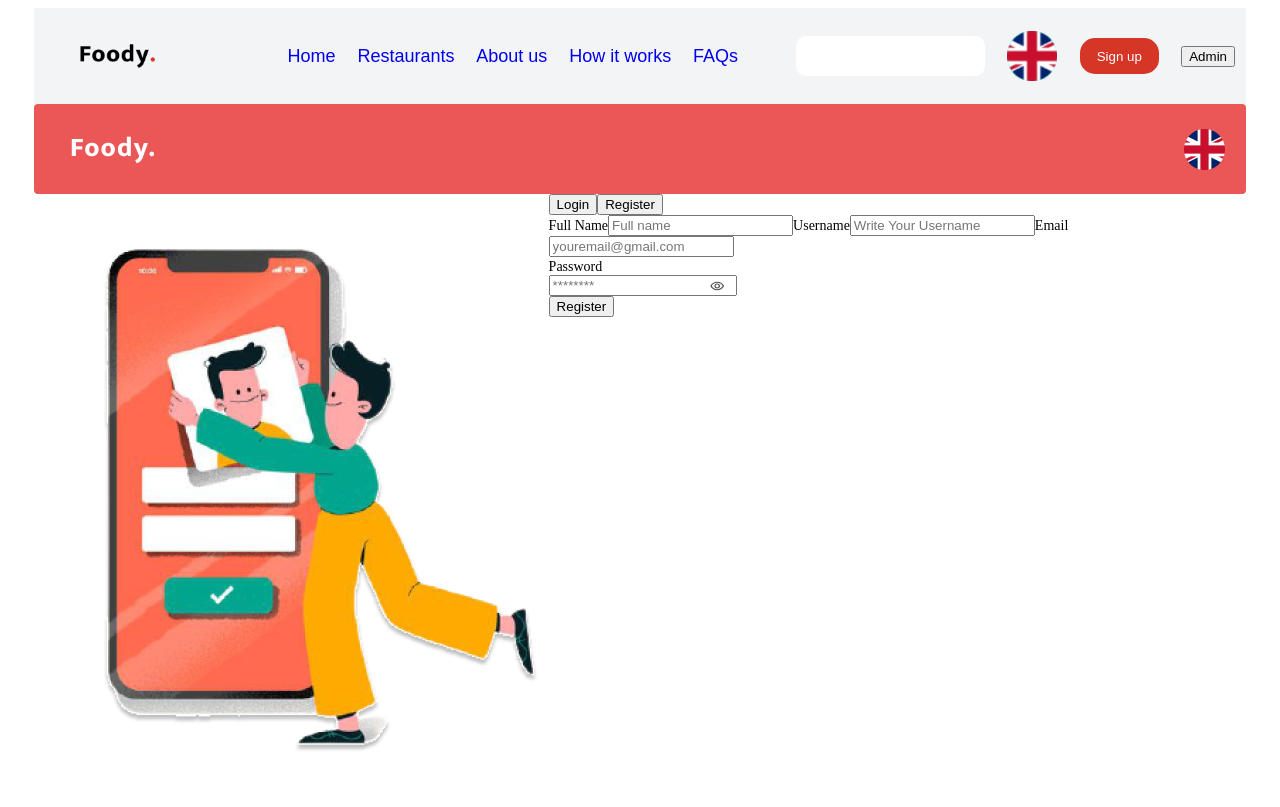
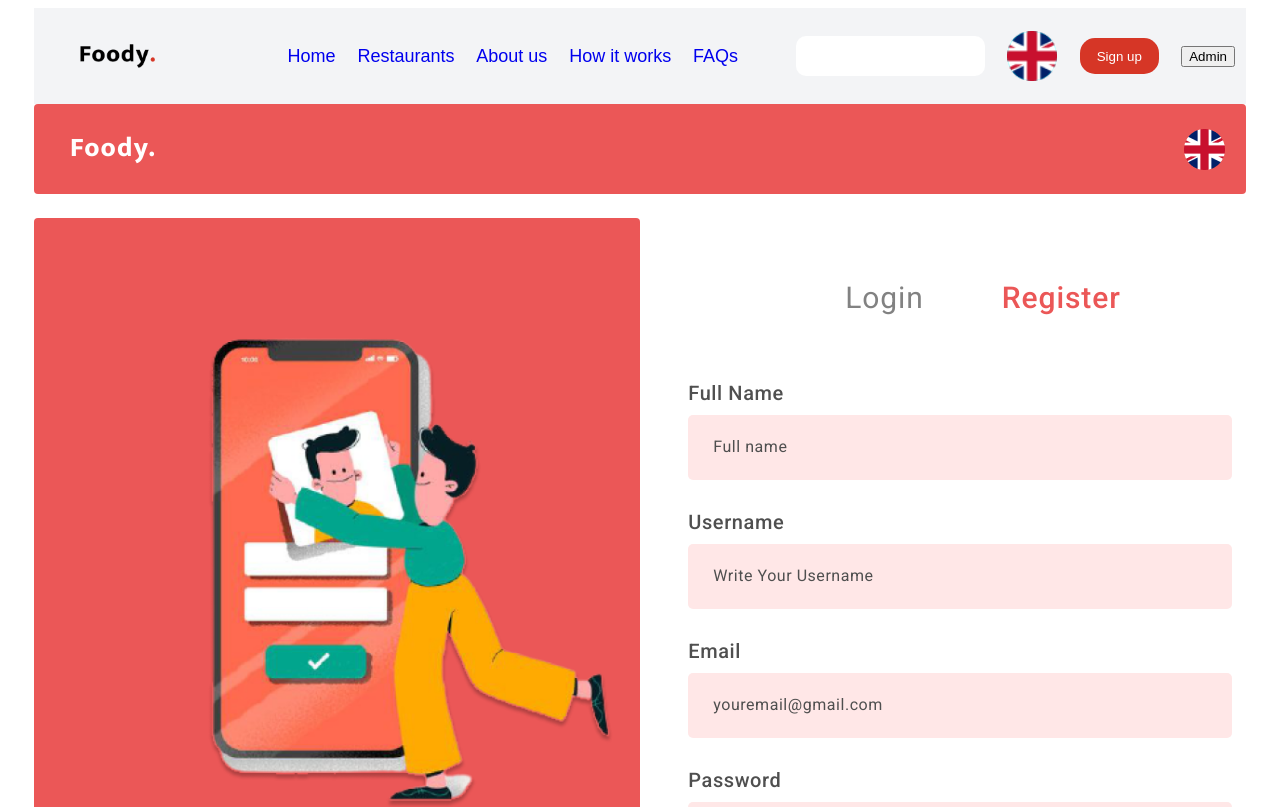
Before and after one commit to Rufat239/foody_client, a React (Create React App) app: page /registerPage in a window 1280 px wide. Shown: the top 807 px of the page. Built offline with nearby package versions, Linux system fonts and the light colour scheme.

Commit message:
register design work

```diff
--- a/src/components/Login/Login.jsx
+++ b/src/components/Login/Login.jsx
@@ -70,14 +70,10 @@ function Login() {
                 id="password"
                 name="password"
               />
-              <div className='login-eye-box'>
-                <img className='loginEye' src={Eye} onClick={() => setShowPass(!showPass)} />
-              </div>
-
+              <img className='loginEye' src={Eye} onClick={() => setShowPass(!showPass)} />
             </div>
           </div>
            <button type="submit" className='login-submit-button'>Log in</button>
-
         </form>
       </div>
 
--- a/src/components/Register/Register.jsx
+++ b/src/components/Register/Register.jsx
@@ -1,15 +1,15 @@
-import React , {useState} from 'react';
+import React, { useState } from 'react';
 import '../../style/register.css';
 import Eye from '../../assets/loginimages/eye.svg';
 import image from '../../assets/loginimages/Register.png'
 import { NavLink, useNavigate } from 'react-router-dom';
 
 function Register() {
-  const[name, setName]= useState('');
-  const[username, setUsername]= useState('');
-  const[email, setEmail]= useState('');
-  const[pass, setPass]= useState('');
-  const [showPass,setShowPass] = useState(false);
+  const [name, setName] = useState('');
+  const [username, setUsername] = useState('');
+  const [email, setEmail] = useState('');
+  const [pass, setPass] = useState('');
+  const [showPass, setShowPass] = useState(false);
   const navigate = useNavigate();
 
 
@@ -27,17 +27,18 @@ function Register() {
 
   return (
     <div className='register-form-container'>
-      <div>
+      <div className='register-image'>
         <img src={image}></img>
       </div>
-      <div>
-
+      <div className='register-form'>
         <div className='register-buttons'>
-          <NavLink to='/loginPage'><button >Login</button></NavLink>
-          <NavLink to='/registerPage'><button>Register</button></NavLink>
+          <NavLink to='/loginPage'><button className='login-box-btnSwitch'>Login</button></NavLink>
+          <NavLink to='/registerPage'><button className='register-box-btnswitch'>Register</button></NavLink>
         </div>
         <form onSubmit={handleSubmit}>
+          <div className='fullName-container-register'>
             <label htmlFor='name'>Full Name</label>
+            <div className='fullName-input-register'>
               <input
                 value={name}
                 onChange={(e) => setName(e.target.value)}
@@ -46,7 +47,11 @@ return (
                 id='name'
                 name='name'
               />
+            </div>
+          </div>
+          <div className='username-container-register'>
             <label htmlFor='username'>Username</label>
+            <div className='username-input-register'>
               <input
                 value={username}
                 onChange={(e) => setUsername(e.target.value)}
@@ -55,7 +60,11 @@ return (
                 id='username'
                 name='username'
               />
+            </div>
+          </div>
+          <div className='email-container-register'>
             <label htmlFor='email'>Email</label>
+            <div className='email-input-register'>
               <input
                 value={email}
                 onChange={(e) => setEmail(e.target.value)}
@@ -64,7 +73,9 @@ return (
                 id='email'
                 name='email'
               />
-           <div className='register-input-box'>
+            </div>
+          </div>
+          <div className='password-container-register'>
             <label htmlFor="password">Password</label>
             <div className='register-password-input'>
               <input
@@ -75,10 +86,10 @@ return (
                 id="password"
                 name="password"
               />
-                    <img className='loginEye' src={Eye} onClick={() => setShowPass(!showPass)}/>
+              <img className='loginEye' src={Eye} onClick={() => setShowPass(!showPass)} />
             </div>
           </div>
-        <button type='submit'>Register</button>
+          <button type='submit' className='register-submit-button'>Register</button>
         </form>
       </div>
 
--- a/src/style/login.css
+++ b/src/style/login.css
@@ -4,8 +4,6 @@
 .login-form-container {
   display: flex;
   margin-top: 2%;
-
-
 }
 
 .login-image {
@@ -17,14 +15,13 @@
 
 .login-image img {
   width: 557px;
-  padding-left: 30px;
+  padding-left: 31px;
 }
 
 .login-form {
   width: 45%;
   padding-inline: 2%;
   margin-top: 5%;
-  line-height: 24px;
   transform: translateX(1.5em);
 }
 
@@ -37,10 +34,10 @@
 }
 
 .login-btnSwitch {
-  color: var(--Gray-3, #828282);
+  color: var(--Red, #EB5757);
   font-size: 30px;
   font-family: Roboto;
-  font-weight: 400;
+  font-weight: 500;
   border: none;
   background-color: rgb(255, 255, 255);
   letter-spacing: 0.9px;
@@ -63,7 +60,8 @@
   flex-direction: column;
   gap: 10px;
 }
-.password-container-login{
+
+.password-container-login {
   margin-top: 40px;
 }
 
@@ -77,14 +75,16 @@
   letter-spacing: 0.6px;
 }
 
-.login-username-input input {
+.login-username-input input,
+.login-password-input input {
   width: 96%;
   border: none;
   border-radius: 5px;
   background-color: #FFE7E7;
   padding: 25px 10px;
 }
-.login-username-input ::placeholder{
+
+.login-username-input ::placeholder {
   color: var(--Gray-2, #4F4F4F);
   font-family: "Roboto";
   font-size: 16px;
@@ -94,7 +94,8 @@
 
 
 }
-.login-password-input ::placeholder{
+
+.login-password-input ::placeholder {
   color: var(--Gray-2, #4F4F4F);
   font-family: "Roboto";
   font-size: 18px;
@@ -104,43 +105,30 @@
 
 }
 
+.login-password-input {
+  position: relative;
+}
+
 .loginEye {
   position: absolute;
   right: 2%;
   top: 50%;
   transform: translate(-2%, -50%);
   height: 32px;
-  width: 30px;
+  width: 28px;
   cursor: pointer;
 }
 
-
-
-.login-password-input {
-  position: relative;
-
-
-}
-
-.login-password-input input {
-  width: 96%;
-  border: none;
-  border-radius: 5px;
-  background-color: #FFE7E7;
-  padding: 25px 10px;
-}
-
-
-.login-submit-button{
+.login-submit-button {
   border: none;
   background-color: #EB5757;
   width: 100%;
   padding: 20px 10px;
-  margin-left: 0 ;
+  margin-left: 0;
   margin-right: 0;
   margin-top: 70px;
   color: #fff;
-  font-family:'Roboto';
+  font-family: 'Roboto';
   font-size: 22px;
   font-weight: 500;
   letter-spacing: 0.66px;
--- a/src/style/register.css
+++ b/src/style/register.css
@@ -1,25 +1,143 @@
-
 @import url('https://fonts.googleapis.com/css2?family=Mukta:wght@200;300;400;500;600;700;800&family=Roboto:ital,wght@0,100;0,300;0,400;0,500;0,700;0,900;1,100;1,300;1,400;1,500;1,700;1,900&display=swap');
 
 
-.register-form-container{
-   display: flex;
+.register-form-container {
+    display: flex;
+    margin-top: 2%;
+}
+
+.register-image {
+    width: 50%;
+    height: 820px;
+    border-radius: 4px;
+    background: var(--Red, #EB5757);
+}
+
+.register-image img {
+    width: 79%;
+    padding-left: 6.875em;
+    padding-top: 4.375em;
+}
+
+.register-form {
+    width: 45%;
+    padding-inline: 2%;
+    margin-top: 5%;
+    transform: translateX(1.5em);
+}
+
+.register-buttons {
+    margin-bottom: 65px;
+    gap: 66px;
+    display: flex;
+    justify-content: center;
+    margin-left: 8%;
+}
+
+.login-box-btnSwitch {
+    color: var(--Gray-3, #828282);
+    font-size: 30px;
+    font-family: Roboto;
+    font-weight: 400;
+    border: none;
+    background-color: rgb(255, 255, 255);
+    letter-spacing: 0.9px;
+}
+
+.register-box-btnswitch {
+    color: var(--Red, #EB5757);
+    font-size: 30px;
+    font-family: Roboto;
+    font-weight: 500;
+    border: none;
+    background-color: rgb(255, 255, 255);
+    letter-spacing: 0.9px;
+
+}
+
+.fullName-container-register,
+.username-container-register,
+.email-container-register,
+.password-container-register {
+    display: flex;
+    flex-direction: column;
+    gap: 10px;
+}
+
+.username-container-register,
+.email-container-register,
+.password-container-register {
+    margin-top: 30px;
+}
+
+.fullName-container-register label,
+.username-container-register label,
+.email-container-register label,
+.password-container-register label {
+    color: #4f4f4f;
+    font-size: 20px;
+    font-family: Roboto;
+    font-weight: 500;
+    letter-spacing: 0.6px;
+}
+
+.fullName-input-register input,
+.username-input-register input,
+.email-input-register input,
+.register-password-input input {
+    width: 96%;
+    border: none;
+    border-radius: 5px;
+    background-color: #FFE7E7;
+    padding: 25px 10px;
+}
+
+.fullName-input-register ::placeholder,
+.username-input-register ::placeholder,
+.email-input-register ::placeholder {
+    color: var(--Gray-2, #4F4F4F);
+    font-family: "Roboto";
+    font-size: 16px;
+    font-weight: 400;
+    letter-spacing: 0.54px;
+    padding-left: 15px;
+}
+
+.register-password-input ::placeholder {
+    color: var(--Gray-2, #4F4F4F);
+    font-family: "Roboto";
+    font-size: 18px;
+    font-weight: 400;
+    letter-spacing: 0.54px;
+    padding-left: 15px;
+}
+
+.register-password-input {
+    position: relative;
 }
 
 .loginEye {
     position: absolute;
     right: 2%;
     top: 50%;
-    transform: translate(-2%,-50%);
-    height: 15px;
-    width: 15px;
+    transform: translate(-2%, -50%);
+    height: 32px;
+    width: 28px;
     cursor: pointer;
 }
+.register-submit-button{
+    border: none;
+    background-color: #EB5757;
+    width: 100%;
+    padding: 20px 10px;
+    margin-left: 0;
+    margin-right: 0;
+    margin-top: 50px;
+    color: #fff;
+    font-family: 'Roboto';
+    font-size: 22px;
+    font-weight: 500;
+    letter-spacing: 0.66px;
+    border-radius: 5px;
 
-.register-password-input {
-    position: relative;
-    width: 180px;
 }
-.register-password-input input{
-    width: 100%;
-}
```
Lines whose indentation alone changed are shown as unchanged.
